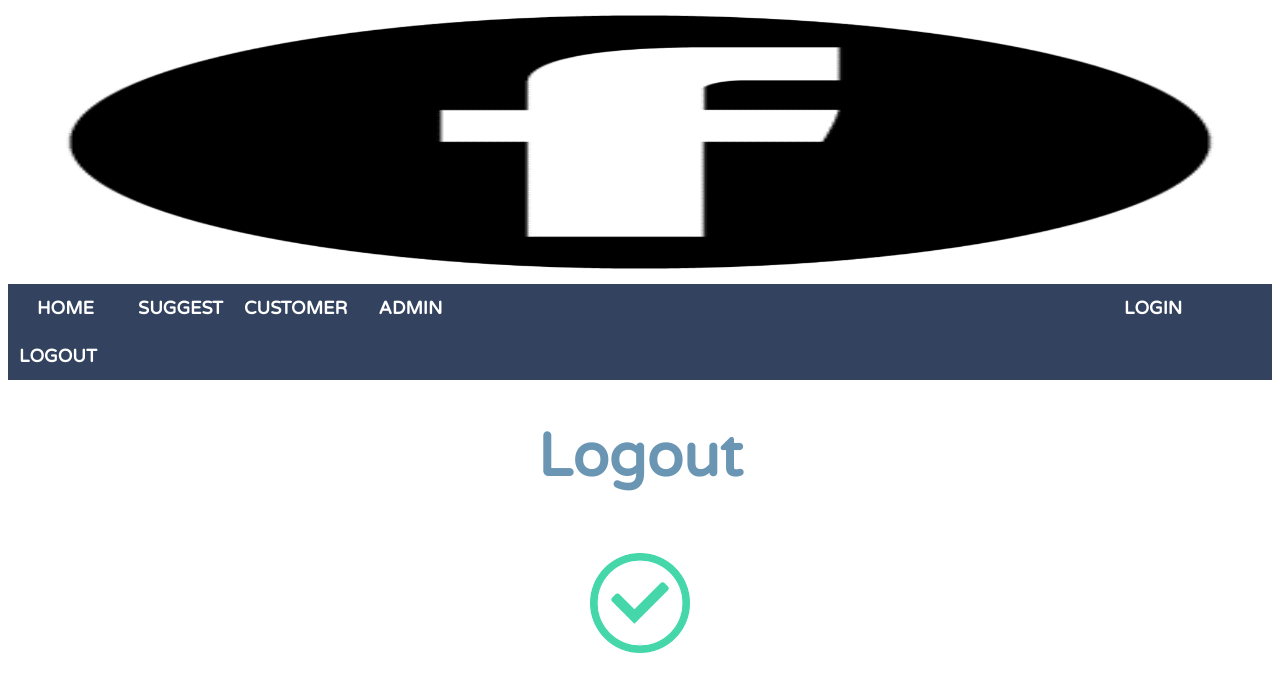
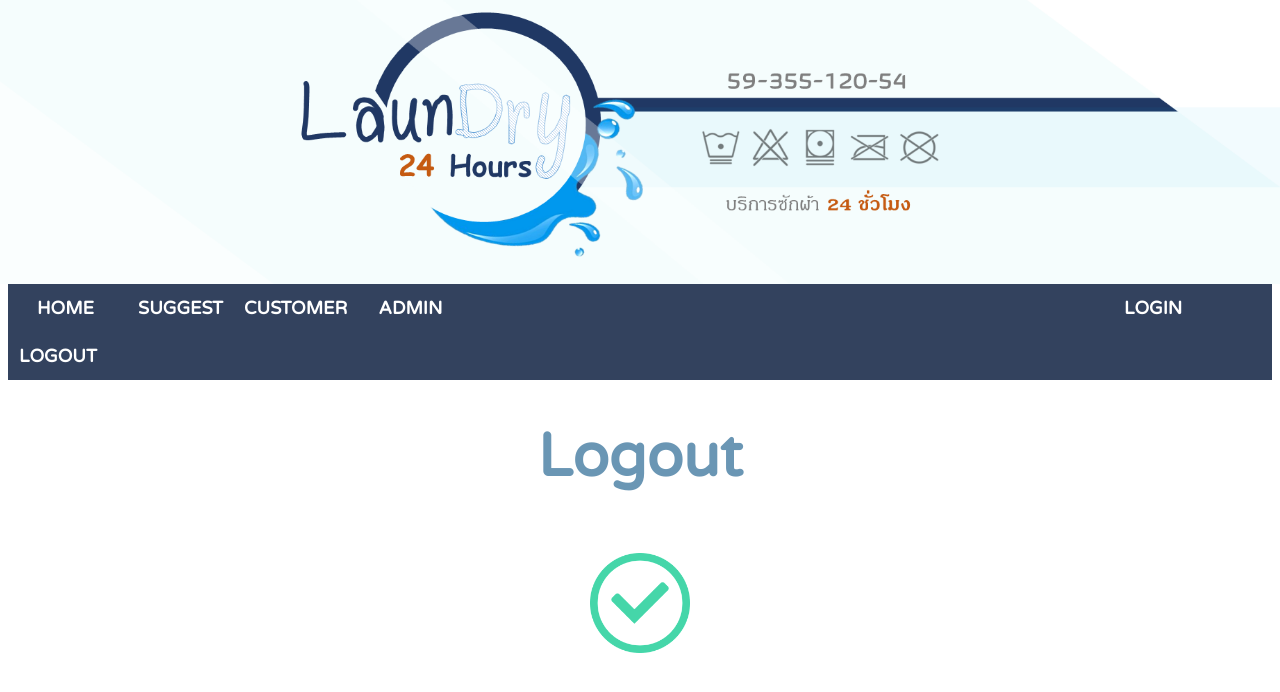
Before and after one commit to sawaleebabie/MiniProject, a Next.js app in the folder frontend/: page /logout in a window 1280 px wide. Shown: the top 692 px of the page. Built offline with nearby package versions, Linux system fonts and the light colour scheme; no server answers; a web font is replaced by a local one.

Commit message:
test pictures

```diff
--- a/frontend/pages/logout.js
+++ b/frontend/pages/logout.js
@@ -29,7 +29,7 @@ export default function Logout({ token }) {
             </Head>
             <div>
                 <Image
-                    src="/facebook.png"
+                    src="/laundry.png"
                     alt="Picture"
                     width={900}
                     height={200}
```
